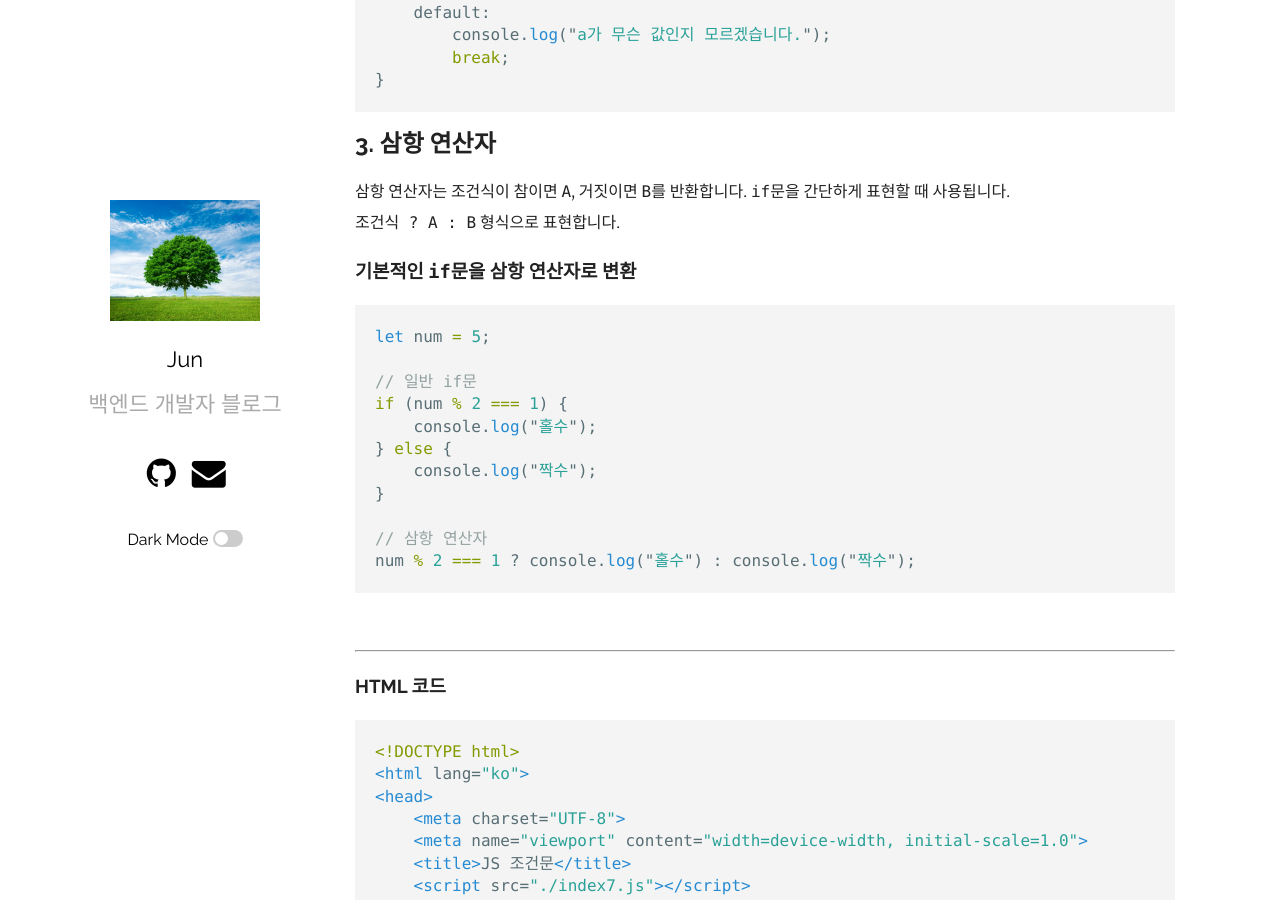
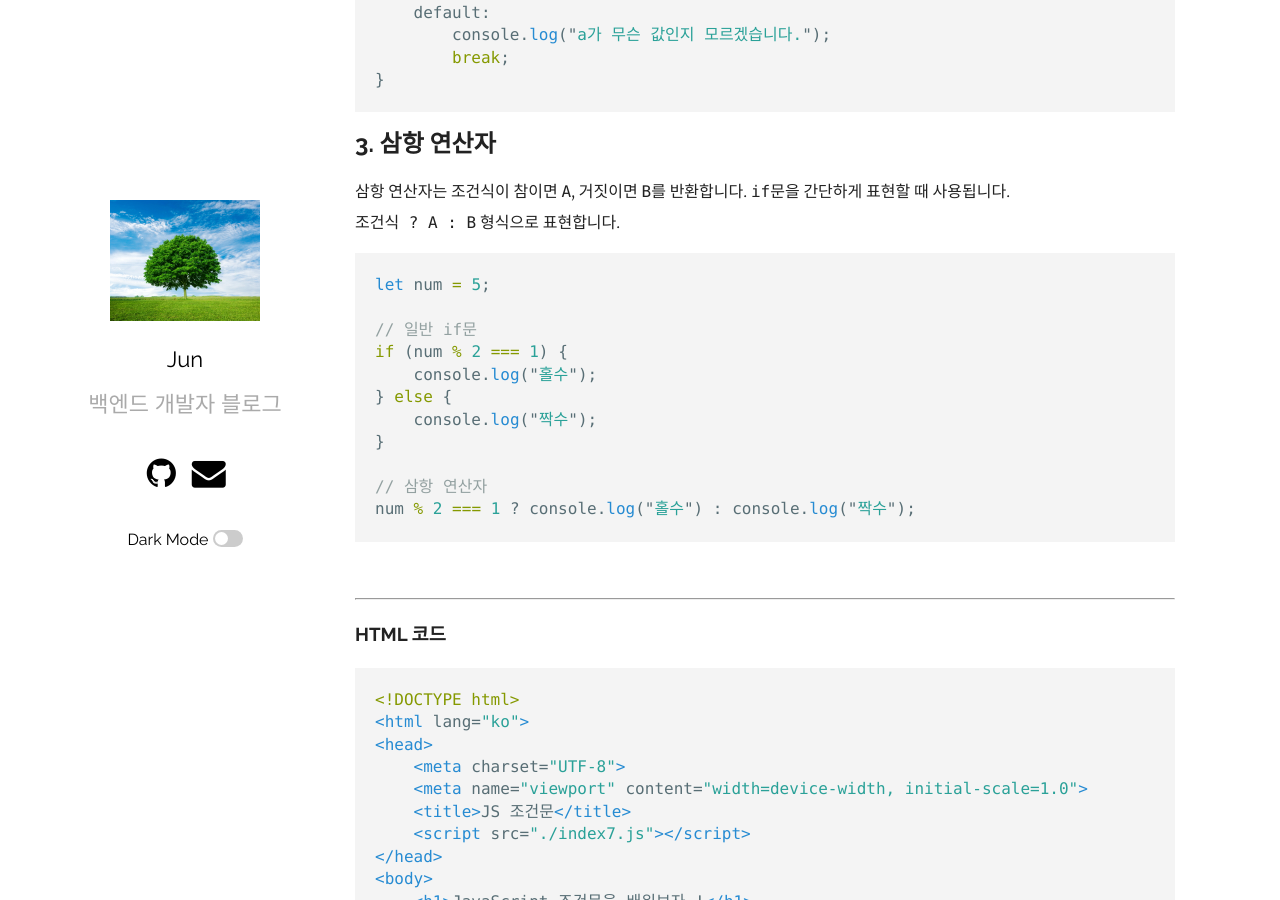
Before and after one commit to ymind14563/ymind14563.github.io, a Jekyll site: the page built from _posts/2024-06-01-blog(4).markdown, in a window 1280 px wide and 900 px high, scrolled down 1815 px. Built offline with Jekyll 4.4.1, drawn with Linux system fonts in a browser that asks for light colours.

Commit message:
post blog

````diff
--- a/_posts/2024-06-01-blog(4).markdown
+++ b/_posts/2024-06-01-blog(4).markdown
@@ -89,8 +89,6 @@ switch(a) {
 
 삼항 연산자는 조건식이 참이면 `A`, 거짓이면 `B`를 반환합니다. `if`문을 간단하게 표현할 때 사용됩니다. <br>
 `조건식 ? A : B` 형식으로 표현합니다.
-
-### 기본적인 `if`문을 삼항 연산자로 변환
 
 ```js
 let num = 5;
````
